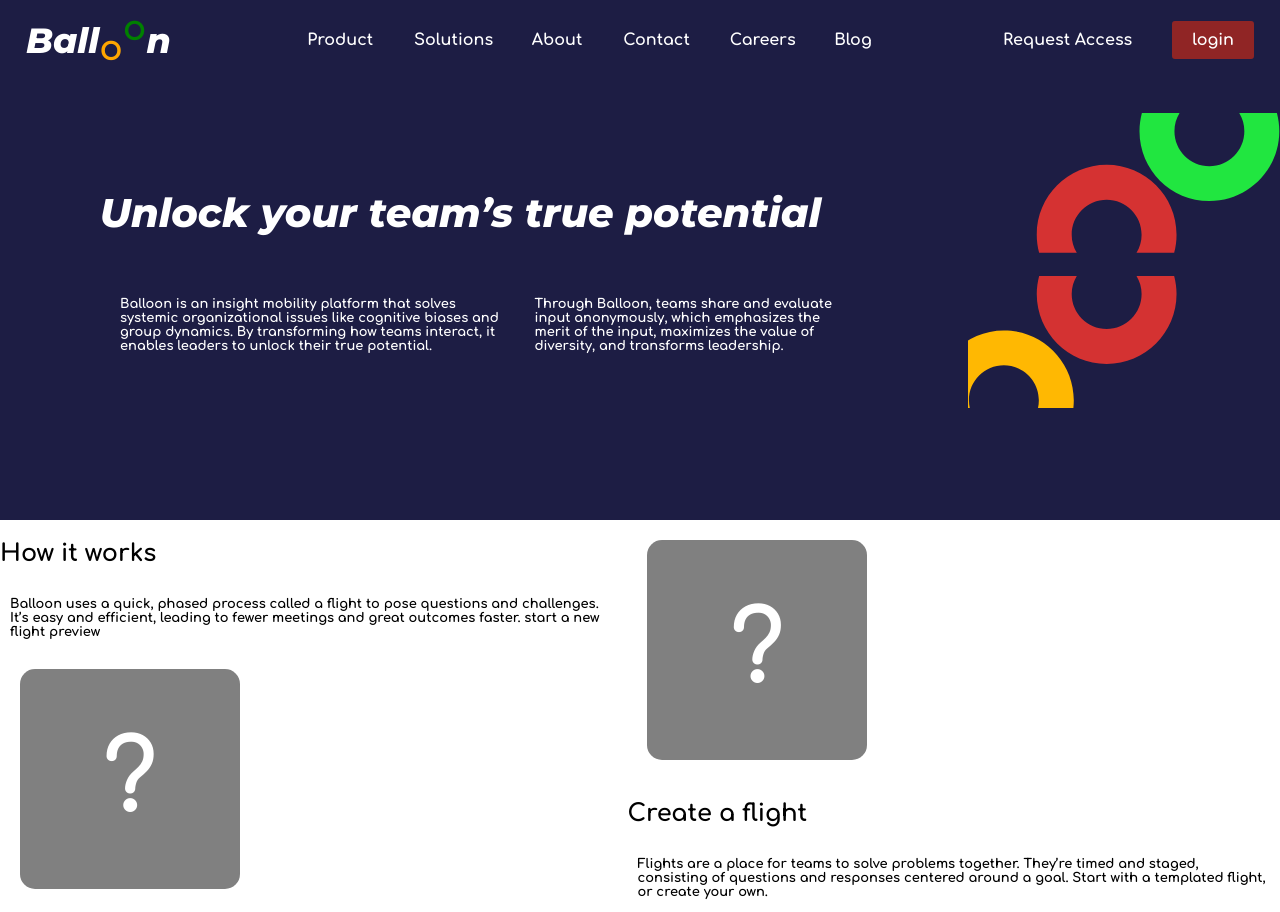
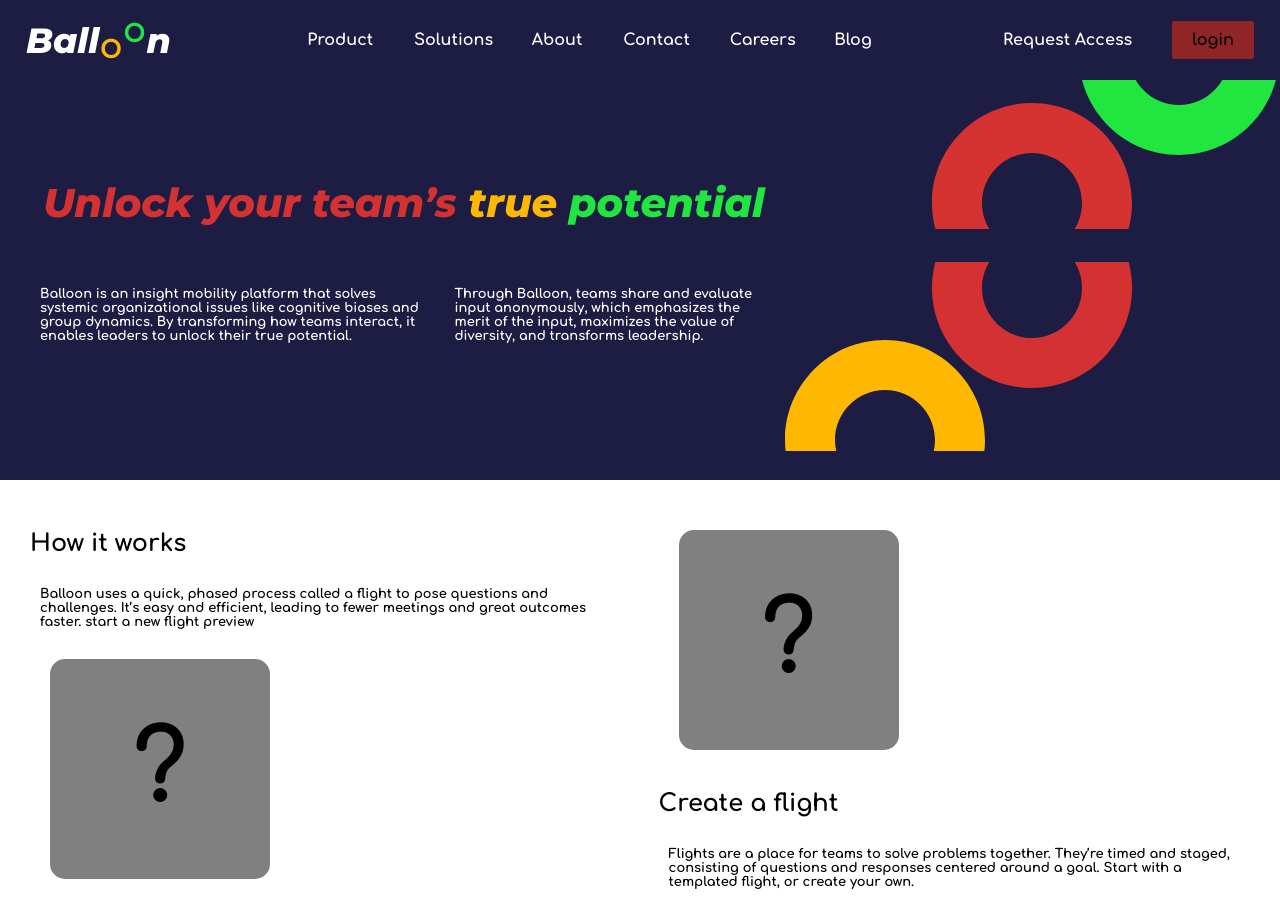
Before and after one commit to jbovone/balloonfront, a website: page index.html in a window 1280 px wide. Shown: the top 912 px of the page. Drawn offline with Linux system fonts and the light colour scheme.

Commit message:
variables añadidas, algunos retoques aca y alla

```diff
--- a/_footer.scss
+++ b/_footer.scss
@@ -1,6 +1,6 @@
 footer {
     height: 40vh;
-    background-color: #1d1d44;
+    background-color: $colorPrimary;
     display: flex;
     flex-direction: row;
     ol {
--- a/_form.scss
+++ b/_form.scss
@@ -1,12 +1,20 @@
 form {
+    h1 {
+        color: $textSecondary;
+    }
+    color: $textPrimary;
     display: flex;
     flex-direction: row;
     justify-content: space-evenly;
-    width: 100vw;
+    width: 100%;
     height: 15vh;
     background-color: black;
     align-items: center;
+    div {
+        display: flex;
+        margin: 10px;
+    }
+    input {
+        margin: 10px;
+    }
 }
-input {
-    padding: 10px;
-}
--- a/_hero.scss
+++ b/_hero.scss
@@ -1,18 +1,18 @@
 .hero {
-    height: 65vh;
-    background-color: #1d1d44;
+    color: $textSecondary;
+    height: 60vh;
+    background-color: $colorPrimary;
     background-image: url("./assets/logo2.svg");
     background-repeat: no-repeat;
     background-position: right;
-    background-size: 27%;
 }
 .main-content {
     display: flex;
     flex-direction: column;
-    background-color: white;
     width: 60vw;
     height: 40vh;
-    padding: 100px;
+    margin: 90px 20px;
     justify-content: center;
-    background-color: #1d1d44;
+    align-items: center;
+    background-color: $colorPrimary;
 }
--- a/_logo.scss
+++ b/_logo.scss
@@ -1,4 +1,5 @@
 .logo {
+    color: $textSecondary;
     display: flex;
     position: relative;
     font-size: 35px;
@@ -8,10 +9,10 @@
     overflow: hidden;
 }
 #o1 {
-    color: rgb(255, 166, 0);
-    transform: translateY(10px);
+    color: $secondary1;
+    transform: translateY(8px);
 }
 #o2 {
-    color: green;
-    transform: translateY(-10px);
+    color: $secondary2;
+    transform: translateY(-8px);
 }
--- a/_nav.scss
+++ b/_nav.scss
@@ -1,20 +1,19 @@
 nav {
     position: fixed;
     display: flex;
-    flex-direction: row;
-    flex-flow: nowrap;
+    flex-flow: row nowrap;
     align-items: center;
     justify-content: space-around;
     width: 100vw;
     height: 10vh;
-    background-color: #1d1d44;
+    background-color: $colorPrimary;
 }
 nav ol {
     display: flex;
     width: 60vw;
     flex-direction: row;
     justify-content: center;
-    color: white;
+    color: $textSecondary;
     list-style: none;
 }
 nav li {
--- a/_showcase.scss
+++ b/_showcase.scss
@@ -1,14 +1,15 @@
 .card {
     display: flex;
     flex-direction: column;
+    margin: 30px;
     p {
-        color: black;
+        color: $textPrimary;
     }
     img {
         margin: 20px;
     }
     h2 {
-        color: black;
+        color: $textPrimary;
     }
 }
 .subsection {
@@ -24,6 +25,5 @@
     background-color: grey;
     border-radius: 15px;
     font-size: 100px;
-    box-shadow: 2px 8px;
     margin: 20px;
 }
--- a/index.html
+++ b/index.html
@@ -32,7 +32,7 @@
         <section class="hero">
             <div class="main-content">
                 <h1 class="title">
-                    Unlock your team’s true potential
+                    Unlock your team’s <span class="bold1">true</span> <span class="bold2">potential</span>
                 </h1>
                 <div class="content-container">
                     <p class="content">
@@ -109,8 +109,10 @@
         </section>
         <form action="">
             <h1>Unlock your team’s true potential</h1>
-            <input type="text" placeholder="enter your business mail">
-            <div class="main-button">Request Access</div>
+            <div>
+                <input type="text" placeholder="Enter your business mail">
+                <div class="main-button">Request Access</div>
+            </div>
         </form>
 
     </main>
--- a/styles.scss
+++ b/styles.scss
@@ -1,3 +1,9 @@
+$textPrimary: rgb(0, 0, 0);
+$textSecondary: rgb(255, 255, 255);
+$colorPrimary: #1d1d44;
+$secondary1: #ffb802;
+$secondary2: #21e640;
+$secondary3: #d43232;
 @import url("https://fonts.googleapis.com/css2?family=Comfortaa:wght@700&family=Montserrat:ital,wght@1,800&display=swap");
 @import "_nav";
 @import "_logo";
@@ -5,24 +11,37 @@
 @import "_form";
 @import "_footer";
 @import "_showcase";
+
 * {
     margin: 0px;
     padding: 0px;
-    color: white;
     font-family: "Comfortaa", sans-serif;
+    box-sizing: border-box;
 }
 a {
     text-decoration: none;
     margin: 5%;
+    color: $textSecondary;
 }
 a:hover {
-    color: red;
+    color: $secondary3;
 }
 h1 {
     font-family: "Montserrat", sans-serif;
     font-size: 40px;
     margin: 40px 0px;
+    color: $secondary3;
+    span {
+        font-family: "Montserrat", sans-serif;
+    }
 }
+.bold1 {
+    color: $secondary1;
+}
+.bold2 {
+    color: $secondary2;
+}
+
 h2 {
     margin: 20px 0px;
 }
@@ -35,6 +54,7 @@
 }
 .main-button:hover {
     background-color: red;
+    color: $textSecondary;
 }
 main {
     display: flex;
@@ -44,8 +64,6 @@
 }
 .content-container {
     display: flex;
-    flex-direction: row;
-    justify-items: flex-start;
     margin: 10px;
 }
 .content {
```
Also changed, not shown: styles.css, 1 other file.
